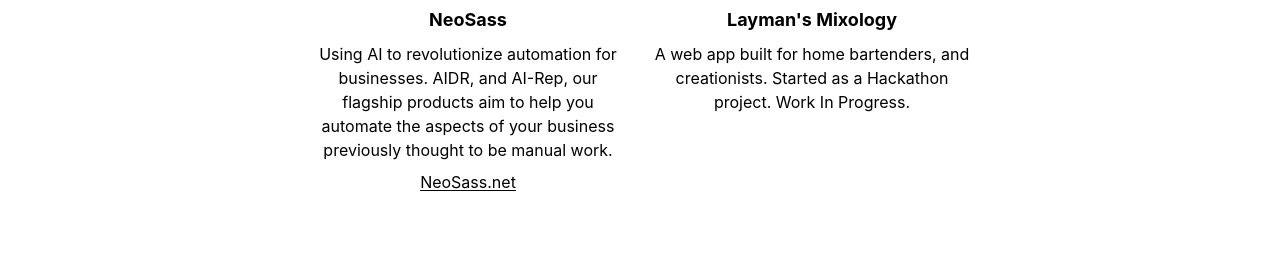
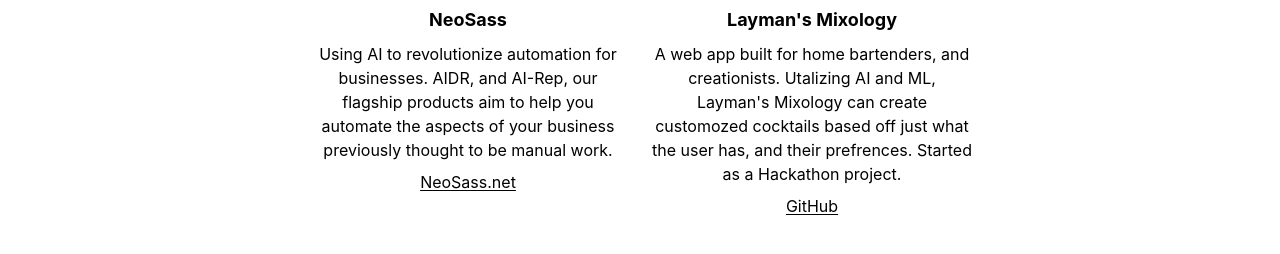
Before and after one commit to mitchellschul/site, a React (Create React App) app: page / in a window 1280 px wide. Shown: the part 1883-2137 px from the top of the page. Built offline with nearby package versions, Linux system fonts and the light colour scheme.

Commit message:
colors, project links, and form updates

```diff
--- a/src/Components/Contact.jsx
+++ b/src/Components/Contact.jsx
@@ -24,6 +24,9 @@
     document.getElementById('name').value = ""
     document.getElementById('email').value = ""
     document.getElementById('message').value = ""
+    document.getElementById('button-text').innerText = "Message Sent"
+    document.getElementById('button-text').style.backgroundColor = 'white'
+    document.getElementById('button-text').style.color = '#0021F3'
   };
 
 
@@ -89,7 +92,7 @@
                 </div>
               </div>
               <div className="p-2 w-full ">
-                <button className="cursor-pointer rounded text-lg border-2 flex mx-auto text-white bg-accent-blue hover:bg-white hover:text-accent-blue duration-200 ease-in-out py-2 px-8 " type="submit">
+                <button className="cursor-pointer rounded text-lg border-2 flex mx-auto text-white bg-accent-blue hover:bg-white hover:text-accent-blue duration-200 ease-in-out py-2 px-8 " type="submit" id='button-text'>
                   Send Message
                 </button>
               </div>
--- a/src/Components/NavBar.jsx
+++ b/src/Components/NavBar.jsx
@@ -40,7 +40,7 @@
           </li>
           <li className="relative flex justify-center items-center  rounded border-2 border-accent-blue px-4 hover:cursor-pointer hover:bg-accent-blue hover:text-white duration-200 ease-in-out">
             <a
-              href="MitchellSchuldingerResume.pdf"
+              href="resume-mitchell-schuldinger.pdf"
               target="_blank"
             >
               Resume
--- a/src/Components/ProjectCards.jsx
+++ b/src/Components/ProjectCards.jsx
@@ -22,11 +22,11 @@
   }
   return (
     <div className="flex flex-col items-center m-2">
-      <img
+      <a href={props.link1} target="_blank"><img
         src={props.cover}
         alt={props.title}
         className="w-[310px] h-[200px] m-0 transition duration-300 ease-in-out hover:opacity-80 fit-cover"
-      />
+      /></a>
 
       <div className="text-lg font-bold pt-0 my-2">{props.title}</div>
       <div className="text-center w-[320px]">{props.desc}</div>
--- a/src/Components/Projects.jsx
+++ b/src/Components/Projects.jsx
@@ -52,10 +52,10 @@
           id: 2,
           img: laymansThumbnail,
           title: "Layman's Mixology",
-          desc: "A web app built for home bartenders, and creationists. Started as a Hackathon project. Work In Progress. ",
+          desc: "A web app built for home bartenders, and creationists. Utalizing AI and ML, Layman's Mixology can create customozed cocktails based off just what the user has, and their prefrences. Started as a Hackathon project.",
           cat: "web",
-          // link1Title: "NeoSass.net",
-          // link1: "https://www.neosaas.net/",
+          link1Title: "GitHub",
+          link1: "https://github.com/mitchellschul/laymans-mixology",
           // link2: "www.google.com",
         },
       ],
```
Also changed, not shown: 2 other files (tests, documents, lock files or other folders).
